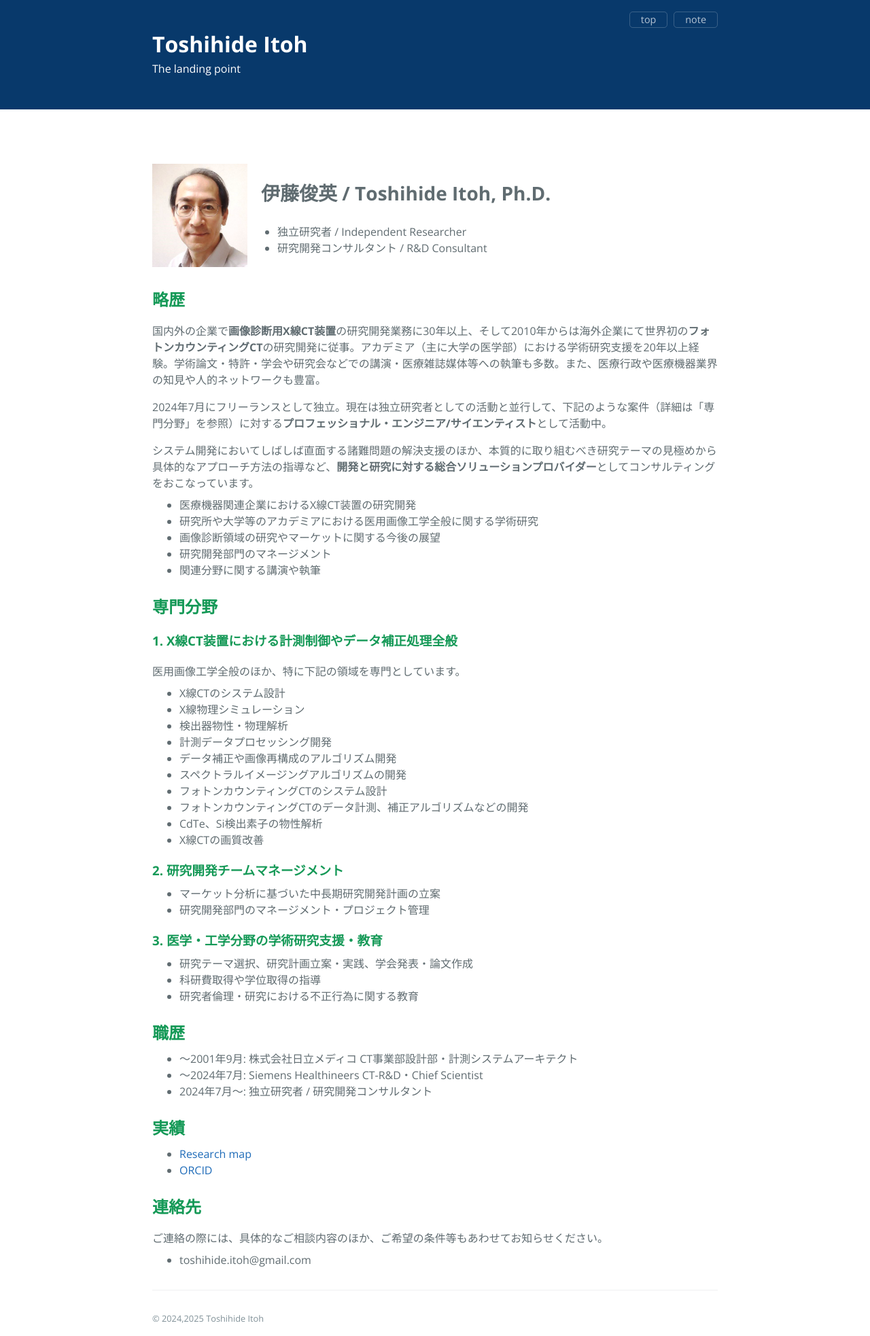
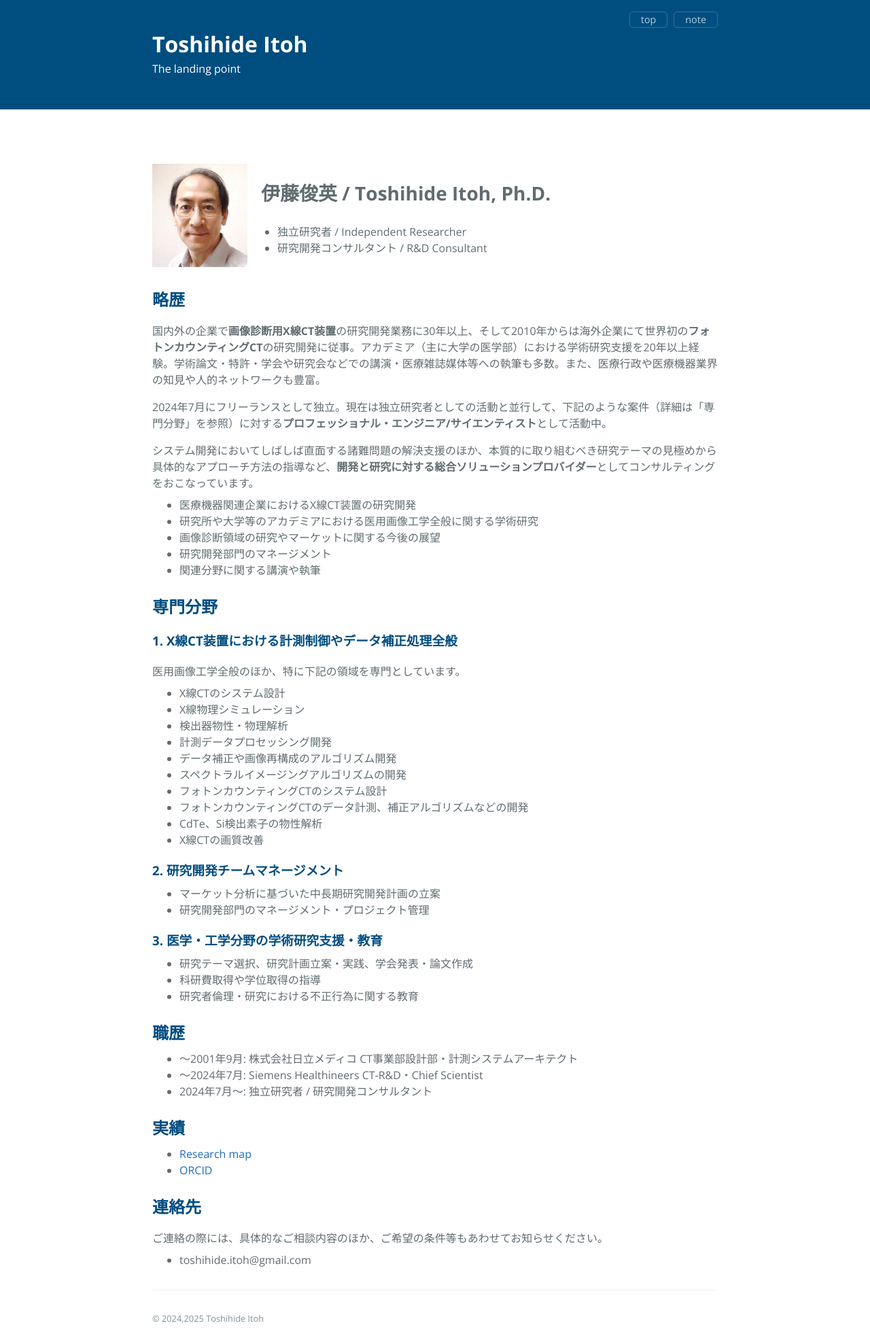
Before and after one commit to toshihide-itoh/toshihide-itoh.github.io, a Jekyll site: the page built from index.md, in a window 1280 px wide. Shown: the whole page at 68% size. Built offline with Jekyll 4.4.1, drawn with Linux system fonts in a browser that asks for light colours.

Commit message:
try to change the background of nav.

```diff
--- a/_sass/jekyll-theme-cayman.scss
+++ b/_sass/jekyll-theme-cayman.scss
@@ -139,6 +139,7 @@ a {
 .page-header {
   color: $header-heading-color;
   background-color: $header-bg-color;
+  background-image: $header-bg-color;
   // background-image: linear-gradient(120deg, $header-bg-color-secondary, $header-bg-color);
   margin-bottom: 0rem;
 
--- a/_sass/variables.scss
+++ b/_sass/variables.scss
@@ -4,12 +4,13 @@ $medium-breakpoint: 42em !default;
 
 // Headers
 $header-heading-color: #fff !default;
-$header-bg-color: #08396b !default;
+$header-bg-color: #004D80 !default;
 // $header-bg-color: #159957 !default;
-$header-bg-color-secondary: #08396b !default;
+$header-bg-color-secondary: #004D80 !default;
 
 // Text
-$section-headings-color: #159957 !default;
+$section-headings-color: #004D80 !default;
+// $section-headings-color: #159957 !default;
 $body-text-color: #606c71 !default;
 $body-link-color: #1e6bb8 !default;
 $blockquote-text-color: #819198 !default;
```
